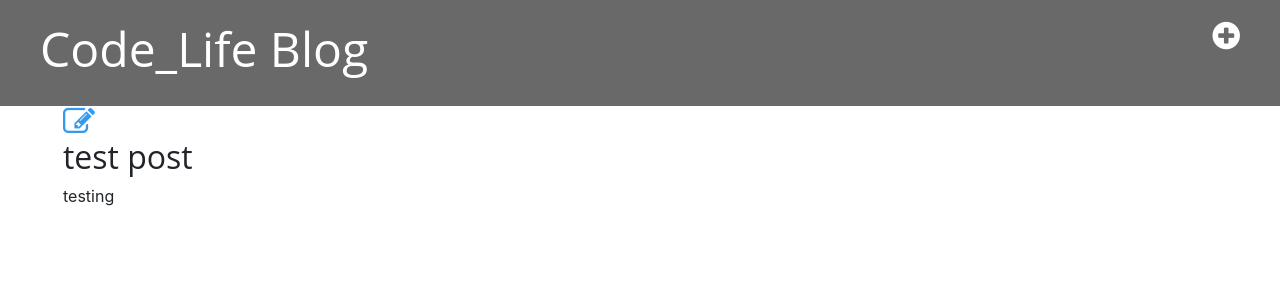
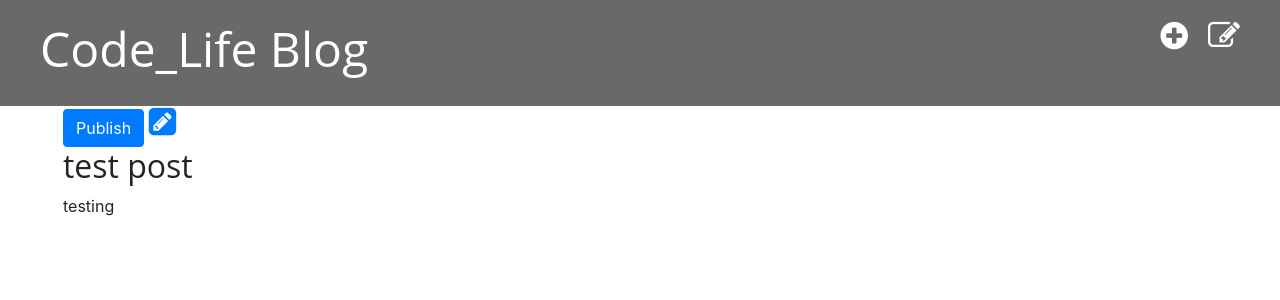
Before and after one commit to Baker17/my_django_blog, a Django app: page /post/8/ in a window 1280 px wide. Shown: the top 300 px of the page. Run offline with Django 3.2, Linux system fonts and the light colour scheme; a user stored in the database is signed in; data comes from the database, SQL or seed files in the repository; both versions use the stored data as it was after the commit; some libraries are stand-ins or nearby versions.

Commit message:
Add feature to make drafts and publish them.

```diff
--- a/blog/templates/blog/base.html
+++ b/blog/templates/blog/base.html
@@ -16,10 +16,14 @@
 <body>
     <div class="page-header">
         {% if user.is_authenticated %}
+        <a href="{% url 'post_draft_list' %}" class="top-menu"><i class="fa fa-pencil-square-o fa-2x" aria-hidden="true"
+                style="color:#ffffff"></i></a>
+
         <a href="{% url 'post_new' %}" class="top-menu"><i class="fa fa-plus-circle fa-2x" style="color:white"
                 aria-hidden="true"></i></a>
         {% endif %}
-        <h1><a href="/">Code_Life Blog</a></h1>
+
+        <h1><a href="{% url 'post_list' %}">Code_Life Blog</a></h1>
 
 
     </div>
--- a/blog/templates/blog/post_detail.html
+++ b/blog/templates/blog/post_detail.html
@@ -6,11 +6,13 @@
     <div class="date">
         {{ post.published_date }}
     </div>
+    {% else %}
+    <a href="{% url 'post_publish' pk=post.pk %}" class="btn btn-primary">Publish</a>
+
     {% endif %}
 
     {% if user.is_authenticated %}
-    <a href="{% url 'post_edit' pk=post.pk %}"><i class="fa fa-pencil-square-o fa-2x" aria-hidden="true"
-            style="color:#339af0"></i></a>
+    <a href="{% url 'post_edit' pk=post.pk %}"><i class="fa fa-pencil-square fa-2x" aria-hidden="true"></i></a>
     {% endif %}
 
     <h2>{{ post.title}}</h2>
--- a/blog/urls.py
+++ b/blog/urls.py
@@ -17,4 +17,12 @@ urlpatterns = [
     # 127.0.0.1:8000/post/2/edit --> local
     # mydjangosite.com/post/2/new --> online
     path('post/<int:pk>/edit/', views.post_edit, name='post_edit'),
+
+     # 127.0.0.1:8000/drafts --> local
+    # mydjangosite.com/drafts --> online
+    path('drafts/', views.post_draft_list, name='post_draft_list'),
+
+     # 127.0.0.1:8000/post/publish --> local
+    # mydjangosite.com//post/2/publish --> online
+    path('post/<int:pk>/publish/', views.post_publish, name='post_publish')
 ]
--- a/blog/views.py
+++ b/blog/views.py
@@ -23,7 +23,6 @@ def post_new(request):
         if form.is_valid():
             post = form.save(commit=False)
             post.author = request.user
-            post.published_date = timezone.now()
             post.save()
             return redirect('post_detail', pk=post.pk)
     else:
@@ -38,10 +37,19 @@ def post_edit(request, pk):
         if form.is_valid():
             post = form.save(commit=False)
             post.author = request.user
-            post.published_date = timezone.now()
             post.save()
             return redirect('post_detail', pk=post.pk)
     else:
         form = PostForm(instance=post)
         stuff_for_frontend = {'form': form}
     return render(request, 'blog/post_edit.html', stuff_for_frontend)
+
+def post_draft_list(request):
+    posts = Post.objects.filter(published_date__isnull=True).order_by('-create_date')
+    stuff_for_frontend = {'posts': posts}
+    return render(request, 'blog/post_draft_list.html', stuff_for_frontend)
+
+def post_publish(request, pk):
+    post = get_object_or_404(Post, pk=pk)
+    post.publish()
+    return redirect('post_detail', pk=pk)
```
Also changed, not shown: blog/templates/blog/post_draft_list.html (added, +12 -0 lines), db.sqlite3.
